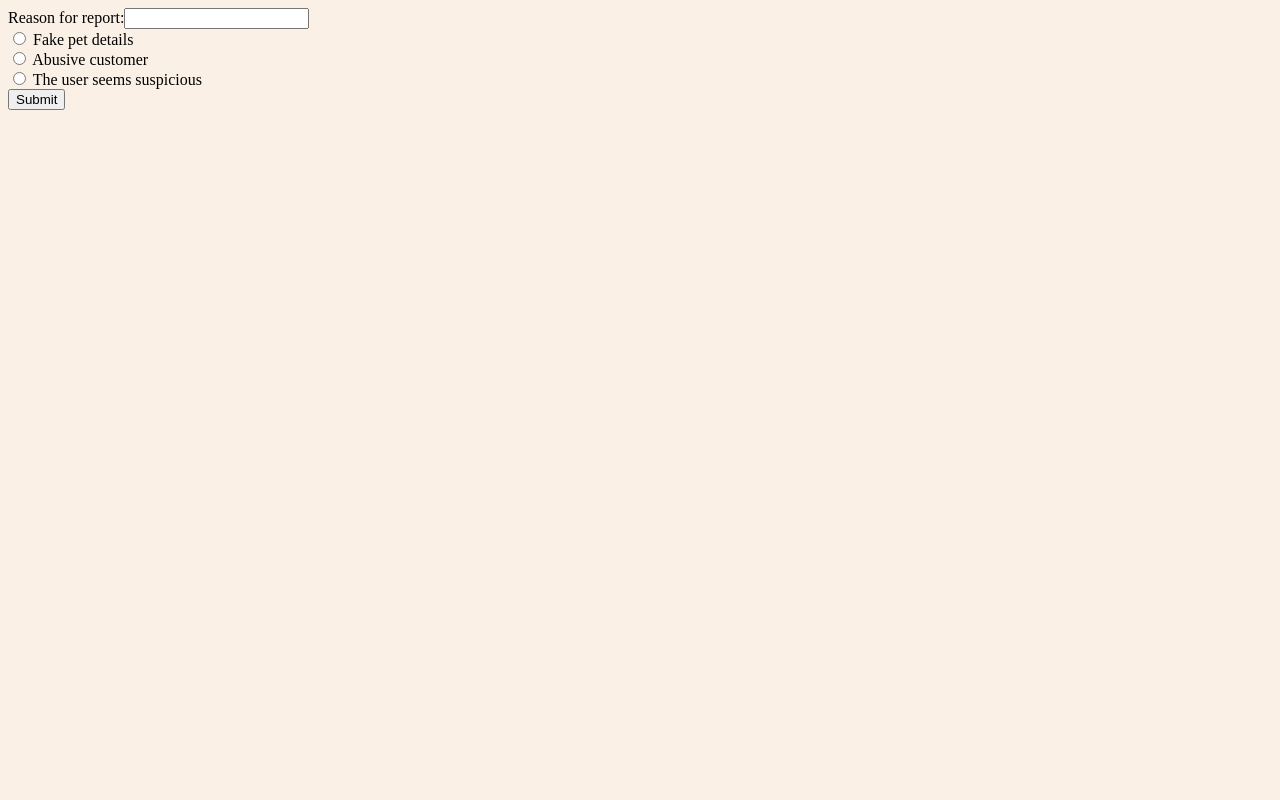
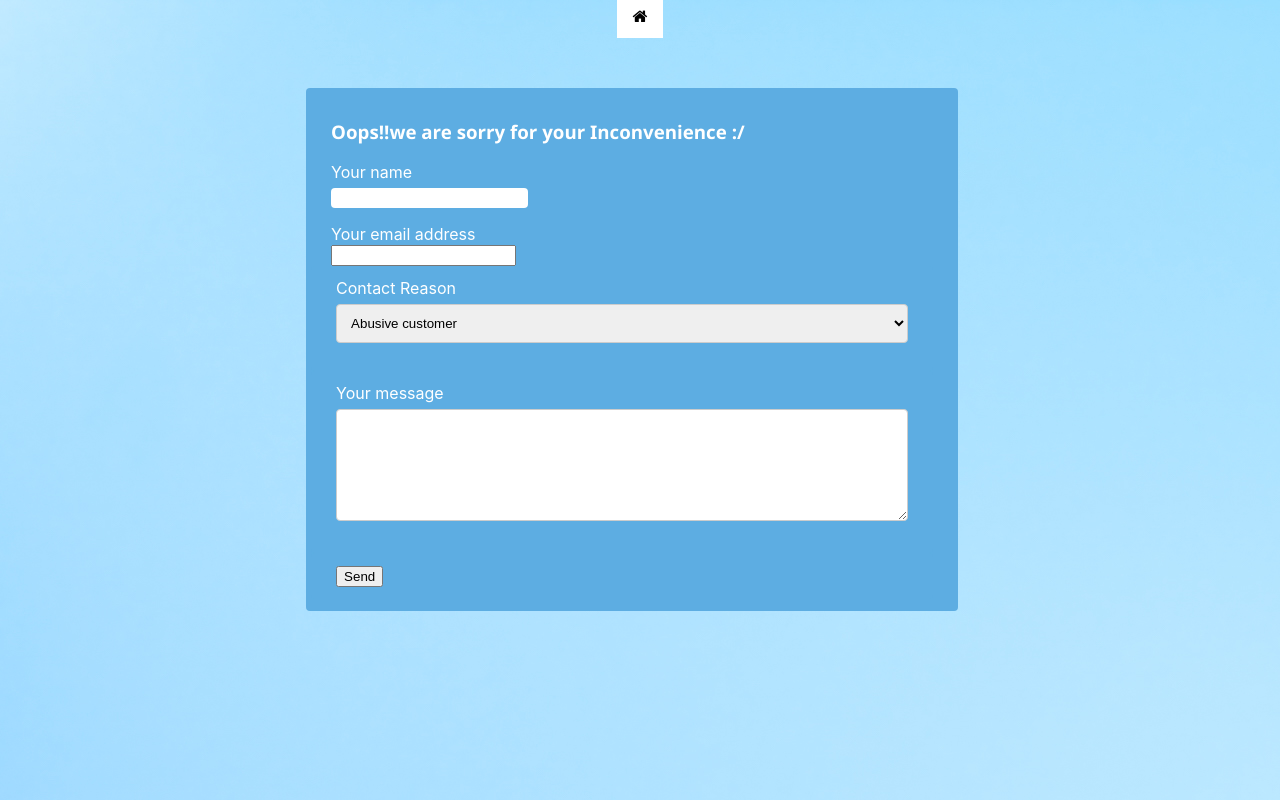
Before and after one commit to Karthikrajatp/Pet-Adoption-System, a Flask app: page /report/ in a window 1280 px wide. Run offline with Flask 2, Linux system fonts and the light colour scheme; a user stored in the database is signed in.

Commit message:
report button and mail access

```diff
--- /dev/null
+++ b/website/static/reportstyle.css
@@ -0,0 +1,61 @@
+@import url('https://fonts.googleapis.com/css2?family=Poppins:wght@200;300;400;500;600;700&display=swap');
+body{
+  background-image:url(images/vivid-blurred-colorful-wallpaper-background.jpg);
+    text-align: center;
+}
+.btn {
+  background-color: white;
+  border: none;
+  color: black; /* White text */
+  padding: 12px 16px; /* Some padding */
+  font-size: 16px; /* Set a font size */
+  cursor: pointer; /* Mouse pointer on hover */
+  margin-top: -500px;
+}
+.fcf-body {
+  font-family: -apple-system, Arial, sans-serif;
+  font-size: 1rem;
+  font-weight: 400;
+  padding:50px 40px;
+  text-align: left;
+  width:50%;
+  margin-left: 22%;
+  display:block;
+
+}
+.fcf-form-group {
+  background-color: #5DADE2;
+  color: white;
+  padding: 12px 25px;
+  margin-left: -20px;
+  border: none;
+  border-radius: 4px;
+}
+input[type=text], select, textarea {
+  width: 100%;
+  padding: 10px;
+  border: 1px solid #ccc;
+  border-radius: 4px;
+  box-sizing: border-box;
+  margin-top: 6px;
+  margin-bottom: 16px;
+  resize: vertical;
+}
+#Name{
+  height:min-content;
+  width:fit-content;
+  max-height: 0.5px;
+  border: black;
+  border-color: black;
+}
+h3{
+  color:white;
+  font-family: 'Segoe UI', Tahoma, Geneva, Verdana, sans-serif;
+}
+.navbar{
+  color: white;
+  display: flex;
+    padding: 2% 6%;
+    justify-content: space-between;
+    align-items: flex-end;
+}
--- a/website/templates/adopt.html
+++ b/website/templates/adopt.html
@@ -64,9 +64,13 @@
             {{"Owner name : "}} {{user.fullname}} <br />
             {{"Owner PhoneNumber : "}} {{user.phonenumber}} <br />
             {{"Dog Description:"}} {{dog.dogdescription}}<br />
+            {{"reported:"}} {{dog.reported}}<br/>
           </p>
           <div class="req-div">
             <a href="mailto:{{user.email}}" class="btn btn-info">Request</a>
+          </div>
+          <div class="report-div">
+            <a href="/report/" class="btn btn-info">report</a>
           </div>
         </div>
       </div>
--- a/website/templates/report.html
+++ b/website/templates/report.html
@@ -1,34 +1,54 @@
+<?php include 'contact-form-process.php';?>
 <!DOCTYPE html>
 <html lang="en">
 <head>
     <meta charset="UTF-8">
     <meta http-equiv="X-UA-Compatible" content="IE=edge">
     <meta name="viewport" content="width=device-width, initial-scale=1.0">
+    <link rel="stylesheet" type="text/css" href="{{ url_for( 'static',filename='reportstyle.css')}}">
+    <link rel="stylesheet" href="https://cdnjs.cloudflare.com/ajax/libs/font-awesome/4.7.0/css/font-awesome.min.css">
     <title>Document</title>
-    <style>
-        body {
-          background-color: linen;
-        }
-
-        h1 {
-          color: maroon;
-          margin-left: 40px;
-        }
-
-
-        </style>
 </head>
 <body>
-
-    <form action="mailto:karthikraja@gmail.com" method="post" enctype="text/plain" >
-        Reason for report:<input type="text" name="Enter reason for reporting"><br>
-        <input type="radio" name="problem" id="fake" value="Fake pet details">
-        <label for="html">Fake pet details</label><br>
-            <input type="radio" name="problem" id="abusive" value="Abusive customer">
-        <label for="css">Abusive customer</label><br>
-            <input type="radio" name="problem" id="sus" value="The user seems suspicious">
-        <label for="javascript">The user seems suspicious</label><br>
-            <input type="submit" name="submit" value="Submit">
+    <nav>
+    <button onclick="location.href='/home'" class="btn"><i class="fa fa-home"></i></button>
+    </nav>
+    <div class="parent">
+    <div class="child">
+        <div class="fcf-body">
+        <form id="fcf-form-id" class="fcf-form-class" method="post" action="mailto:karthikraja@gmail.com" enctype="text/plain">
+            <div class="fcf-form-group">
+                <div class="heading"> <h3>Oops!!we are sorry for your Inconvenience :/</h3></div>
+                <label for="Name" class="fcf-label">Your name</label>
+                <div class="fcf-input-group">
+                    <input type="text" id="Name" name="Name" class="fcf-form-control" required>
+                </div>
+                <label for="Email" class="fcf-label">Your email address</label>
+                <div class="fcf-input-group">
+                    <input type="email" id="Email" name="Email" class="fcf-form-control" required>
+                </div>
+                <div class="fcf-form-group">
+                    <label for="contact reason">Contact Reason</label>
+                        <select id="contact-reason" name="contact reason">
+                        <option value="Abusive customer">Abusive customer</option>
+                        <option value="Missing content">Missing content</option>
+                        <option value="Fake pet entry">Fake pet entry</option>
+                        <option value="Others">Other</option>
+                        </select>
+                </div>
+                <div class="fcf-form-group">
+                    <label for="Message" class="fcf-label">Your message</label>
+                        <div class="fcf-input-group">
+                            <textarea id="Message" name="Message" class="fcf-form-control" rows="6" maxlength="3000" required></textarea>
+                        </div>
+                </div>
+                <div class="fcf-form-group">
+                    <button type="submit" id="fcf-button" class="fcf-btn fcf-btn-primary fcf-btn-lg fcf-btn-block">Send</button>
+                </div>
+            </div>
         </form>
+        </div>
+    </div>
+</div>
 </body>
 </html>
```
Also changed, not shown: website/static/adoptstyle.css (+7 -0 lines), website/database.db, website/static/images/vivid-blurred-colorful-wallpaper-background.jpg (added), website/views.py (line endings or trailing spaces).
